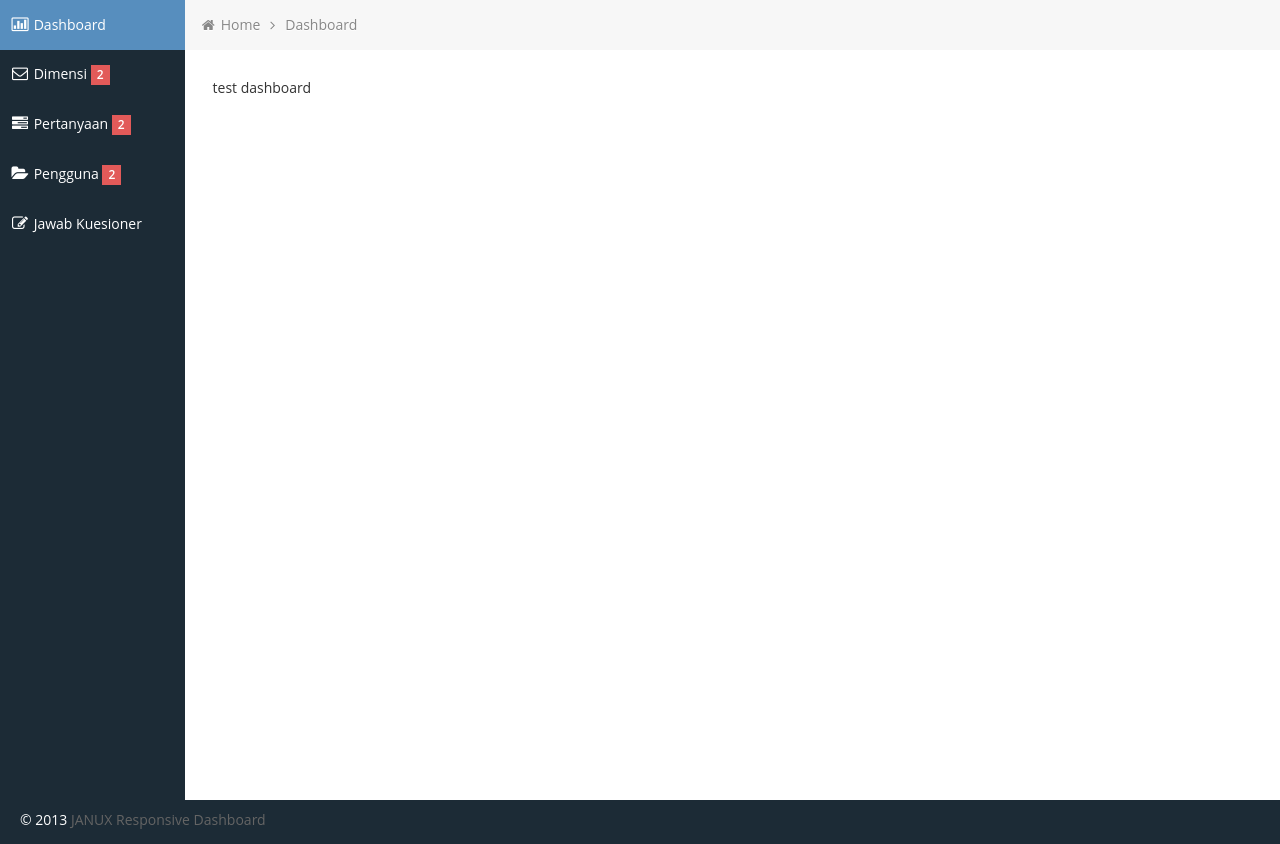
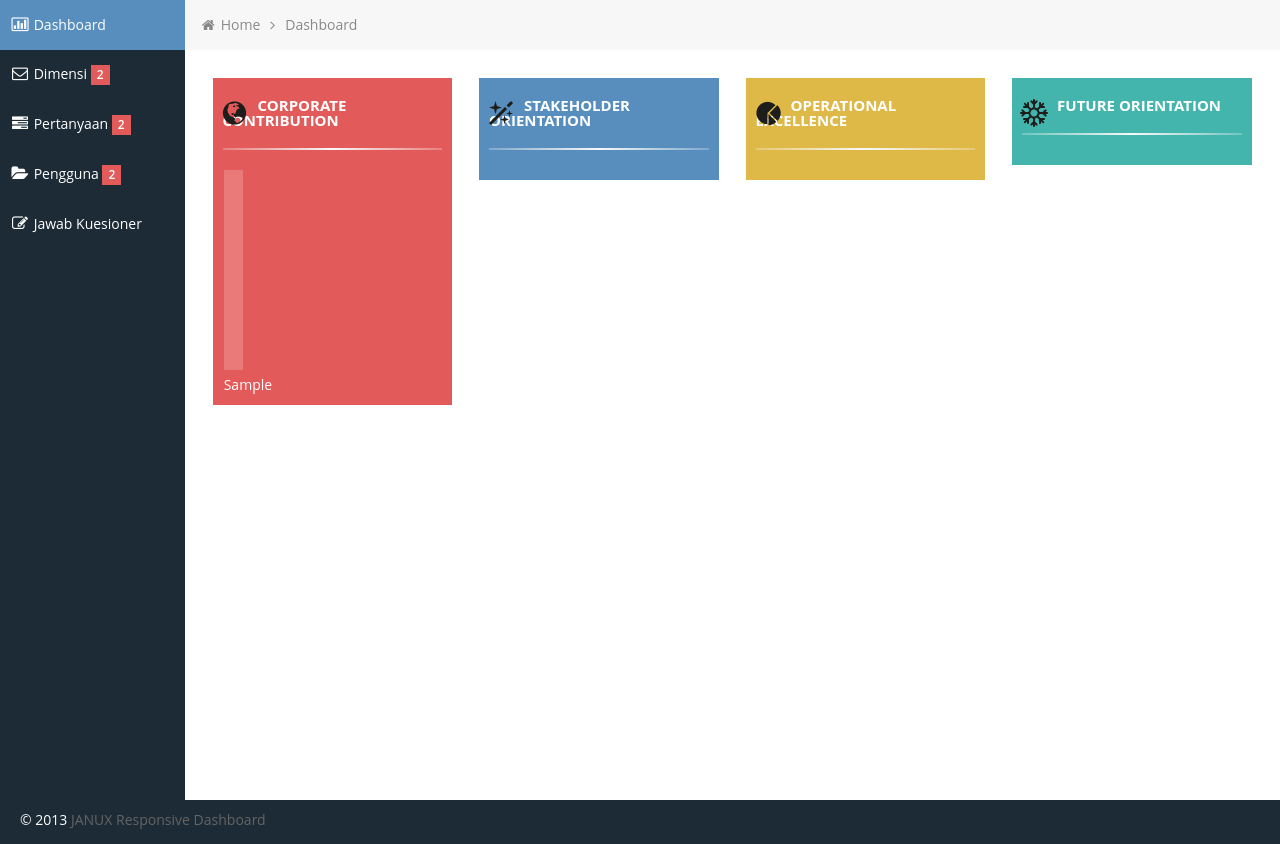
Before and after one commit to trioktariana/tugas-kelompok-4, a CodeIgniter app: page /tugas-kelompok-4/ in a window 1280 px wide. Shown: the part 51-895 px from the top of the page. Run offline with CodeIgniter, Linux system fonts and the light colour scheme; the visitor is signed in with stand-in values (Sample User, id 1); tables that the repository leaves empty or names only in its code hold one stand-in row (values such as "Sample post").

Commit message:
commit dashboard

```diff
--- a/application/views/dashboard.php
+++ b/application/views/dashboard.php
@@ -11,9 +11,89 @@
 
 
 <div class="row-fluid">
+    <div class="widget red span3" onTablet="span4" onDesktop="span3">
+        <h3><span class="glyphicons globe"><i></i></span>CORPORATE CONTRIBUTION</h3>
+        <hr>
+        <div class="content">
+            <div class="verticalChart">
+                <?php $totalcor = 0; foreach($corporate as $cor) {?>
+                <div class="singleBar">
+                    <div class="bar">
+                        <div class="value">
+                            <span><?php echo $cor->jumlah; ?></span>
+                        </div>
+                    </div>
+                    <div class="title"><?php echo $cor->jawaban; ?></div>
+                </div>
+                <?php $totalcor = $totalcor + $cor->jumlah;} ?>
+                <div class="clearfix"></div>
+            </div>
+        </div>
+    </div><!--/span-->
 
-<!-- isi konten disini -->
-    test dashboard
+    <div class="widget blue span3" onTablet="span4" onDesktop="span3">
+    <h3><span class="glyphicons magic"><i></i></span>STAKEHOLDER ORIENTATION</h3>
+        <hr>
+        <div class="content">
+            <div class="verticalChart">
+                <?php $totalstk = 0; foreach($stakeholder as $stk) {?>
+                <div class="singleBar">
+                    <div class="bar">
+                        <div class="value">
+                            <span><?php echo $stk->jumlah; ?></span>
+                        </div>
+                    </div>
+                    <div class="title"><?php echo $stk->jawaban; ?></div>
+                </div>
+                <?php $totalstk = $totalstk + $stk->jumlah; } ?>
+                <div class="clearfix"></div>
+            </div>
+        </div>
+    </div><!--/span-->
+
+    <div class="widget yellow span3" onTablet="span4" onDesktop="span3">
+    <h3><span class="glyphicons pie_chart"><i></i></span>OPERATIONAL EXCELLENCE</h3>
+        <hr>
+        <div class="content">
+            <div class="verticalChart">
+                <?php $totalopr = 0; foreach($operational as $opr) {?>
+                <div class="singleBar">
+                    <div class="bar">
+                        <div class="value">
+                            <span><?php echo $opr->jumlah; ?></span>
+                        </div>
+                    </div>
+                    <div class="title"><?php echo $opr->jawaban; ?></div>
+                </div>
+                <?php $totalopr = $totalopr + $opr->jumlah; } ?>
+                <div class="clearfix"></div>
+            </div>
+        </div>
+    </div><!--/span-->
+
+    <div class="widget green span3" onTablet="span4" onDesktop="span3">
+    <h3><span class="glyphicons snowflake"><i></i></span>FUTURE ORIENTATION</h3>
+        <hr>
+        <div class="content">
+            <div class="verticalChart">
+                <?php $totalfut = 0;  foreach($future as $fut) {?>
+                <div class="singleBar">
+                    <div class="bar">
+                        <div class="value">
+                            <span><?php echo $fut->jumlah; ?></span>
+                        </div>
+                    </div>
+                    <div class="title"><?php echo $fut->jawaban; ?></div>
+                </div>
+                <?php $totalfut = $totalfut + $fut->jumlah; } ?>
+                <div class="clearfix"></div>
+            </div>
+        </div>
+    </div><!--/span-->
+</div>
+
+<div class="row-fluid hideInIE8 circleStats">
+
 </div>
 
 <?php $this->load->view('layout/footer.php') ?>
```
